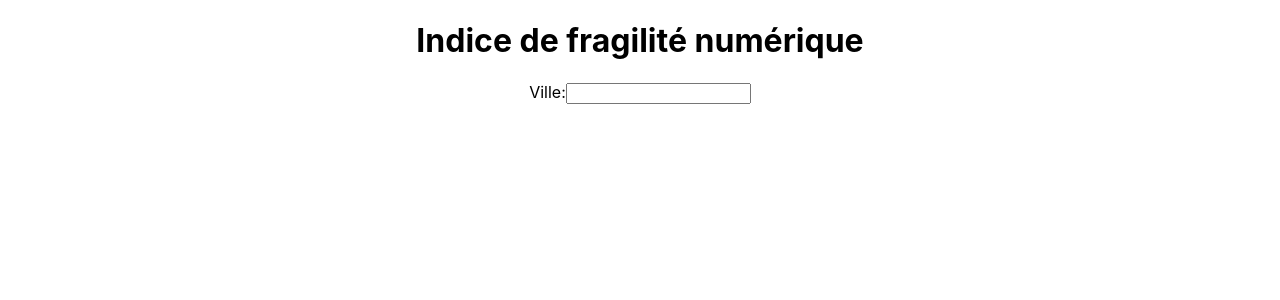
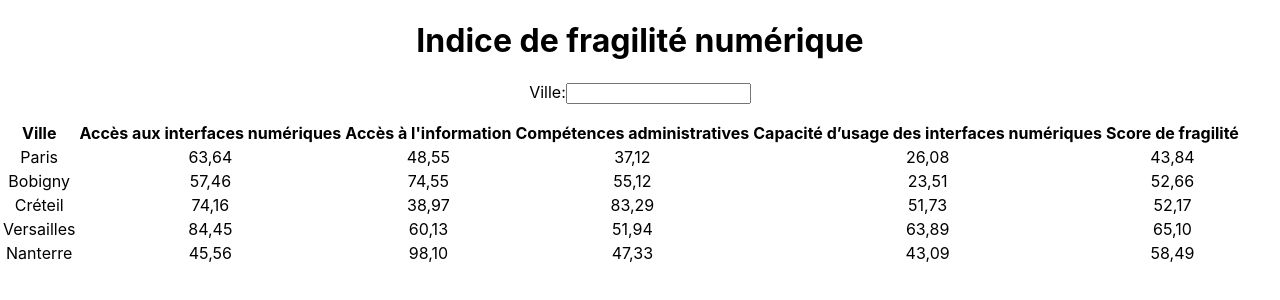
Before and after one commit to maxd935/green-it, a React (Create React App) app in the folder react-app/: page / in a window 1280 px wide. Shown: the top 300 px of the page. Built offline with nearby package versions, Linux system fonts and the light colour scheme.

Commit message:
Load json data in React

```diff
--- a/react-app/src/App.js
+++ b/react-app/src/App.js
@@ -1,12 +1,7 @@
 import './App.css';
 import data from './data/data.json';
+import Data from './components/Data'
 import React, {useState} from "react";
-
-const parisStats = data.Paris;
-const bobigny = data.Bobigny;
-const creteil = data.Créteil;
-const nanterre = data.Nanterre;
-const versailles = data.Versailles;
 
 
 
@@ -24,6 +19,9 @@ function App() {
         />
       </form>
       <p>{city}</p>
+      <Data/>
+
+
     </div>
 
 
--- /dev/null
+++ b/react-app/src/components/Data.js
@@ -0,0 +1,43 @@
+import React from 'react';
+import data from '../data/data.json';
+
+function Data ()  {
+    const DisplayData=data.map(
+        (city)=>{
+            return(
+                <tr>
+                    <td>{city.Ville}</td>
+                    <td>{city.interfaceNum}</td>
+                    <td>{city.accesInformation}</td>
+                    <td>{city.competencesAdmin}</td>
+                    <td>{city.usageInterfaceNum}</td>
+                    <td>{city.scoreFragilite}</td>
+                </tr>
+            )
+        }
+    )
+    return (
+        <div>
+            <table className="table table-striped">
+                <thead>
+                <tr>
+                    <th>Ville</th>
+                    <th>Accès aux interfaces numériques</th>
+                    <th>Accès à l'information</th>
+                    <th>Compétences administratives</th>
+                    <th>Capacité d’usage des interfaces numériques</th>
+                    <th>Score de fragilité</th>
+                </tr>
+                </thead>
+                <tbody>
+
+
+                {DisplayData}
+
+                </tbody>
+            </table>
+        </div>
+    );
+};
+
+export default Data;
--- a/react-app/src/data/data.json
+++ b/react-app/src/data/data.json
@@ -1,50 +1,51 @@
+[
 {
-  "Paris" : [
-  {
-    "Accès aux interfaces numériques" : "63,64",
-    "Accès à l'information" : "48,55",
-    "Compétences administratives" : "37,12",
-    "Capacité d'usage des interfaces numériques" : "26,08",
-    "Score de fragilité" : "43,84"
-  }
-],
-  "Bobigny" : [
+    "Ville" : "Paris",
+    "interfaceNum" : "63,64",
+    "accesInformation" : "48,55",
+    "competencesAdmin" : "37,12",
+    "usageInterfaceNum" : "26,08",
+    "scoreFragilite" : "43,84"
+  },
+
+
     {
-      "Accès aux interfaces numériques" : "57,46",
-      "Accès à l'information" : "74,55",
-      "Compétences administratives" : "55,12",
-      "Capacité d'usage des interfaces numériques" : "23,51",
-      "Score de fragilité" : "52,66"
+      "Ville" : "Bobigny",
+      "interfaceNum" : "57,46",
+      "accesInformation" : "74,55",
+      "competencesAdmin" : "55,12",
+      "usageInterfaceNum" : "23,51",
+      "scoreFragilite" : "52,66"
+    },
+
+
+
+    {
+      "Ville" : "Créteil",
+      "interfaceNum" : "74,16",
+      "accesInformation" : "38,97",
+      "competencesAdmin" : "83,29",
+      "usageInterfaceNum" : "51,73",
+      "scoreFragilite" : "52,17"
+    },
+
+    {
+      "Ville" : "Versailles",
+      "interfaceNum" : "84,45",
+      "accesInformation" : "60,13",
+      "competencesAdmin" : "51,94",
+      "usageInterfaceNum" : "63,89",
+      "scoreFragilite" : "65,10"
+    },
+
+    {
+      "Ville" : "Nanterre",
+      "interfaceNum" : "45,56",
+      "accesInformation" : "98,10",
+      "competencesAdmin" : "47,33",
+      "usageInterfaceNum" : "43,09",
+      "scoreFragilite" : "58,49"
     }
-  ],
 
-  "Créteil" : [
-    {
-      "Accès aux interfaces numériques" : "74,16",
-      "Accès à l'information" : "38,97",
-      "Compétences administratives" : "83,29",
-      "Capacité d'usage des interfaces numériques" : "51,73",
-      "Score de fragilité" : "52,17"
-    }
-  ],
 
-  "Nanterre" : [
-    {
-      "Accès aux interfaces numériques" : "84,45",
-      "Accès à l'information" : "60,13",
-      "Compétences administratives" : "51,94",
-      "Capacité d'usage des interfaces numériques" : "63,89",
-      "Score de fragilité" : "65,10"
-    }
-  ],
-
-  "Versailles" : [
-    {
-      "Accès aux interfaces numériques" : "45,56",
-      "Accès à l'information" : "98,10",
-      "Compétences administratives" : "47,33",
-      "Capacité d'usage des interfaces numériques" : "43,09",
-      "Score de fragilité" : "58,49"
-    }
-  ]
-}
+]
```
Also changed, not shown: react-app/src/components/Dropdown.js (deleted, +0 -11 lines), react-app/src/components/Footer.js (deleted, +0 -13 lines), react-app/src/components/Graph.js (deleted, +0 -10 lines).
